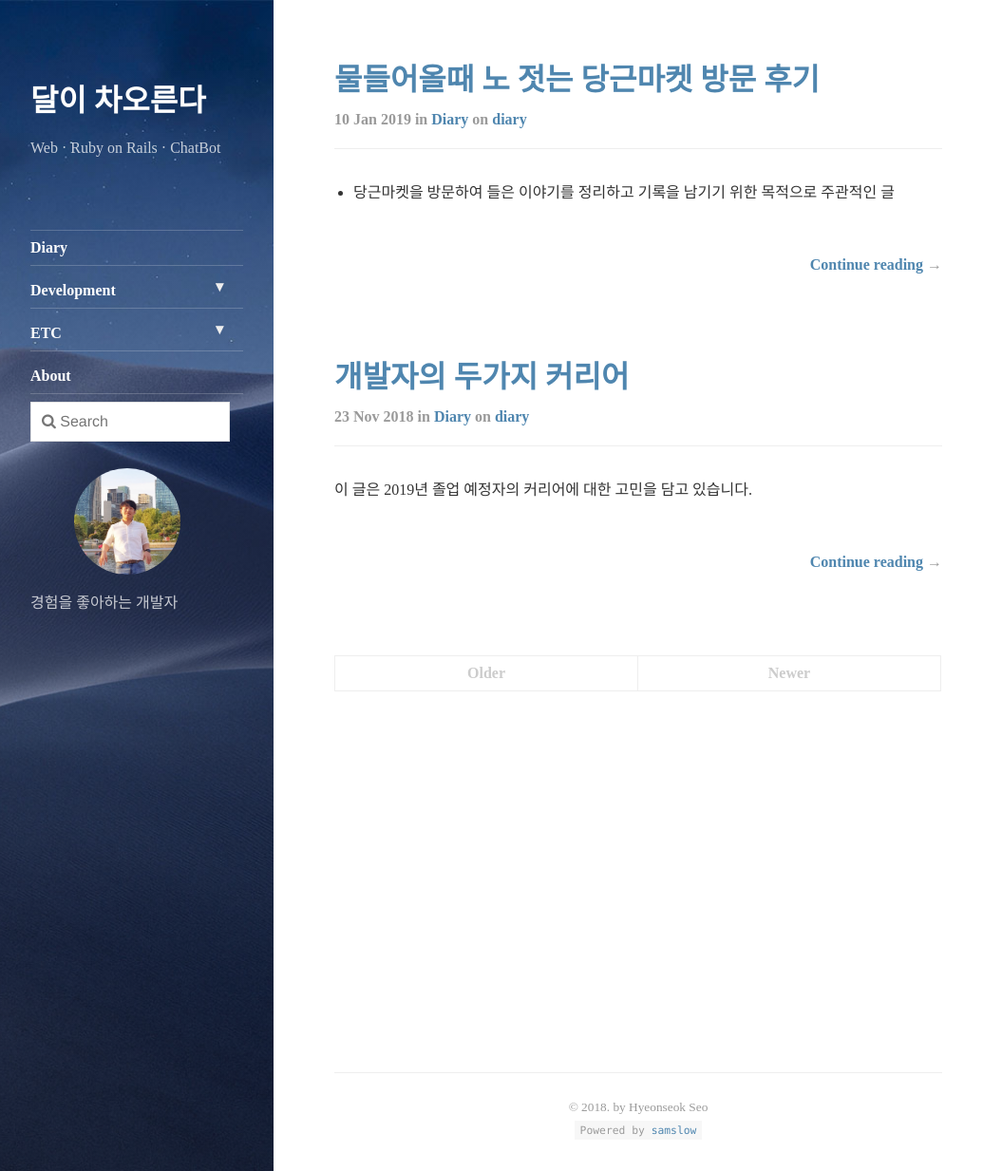
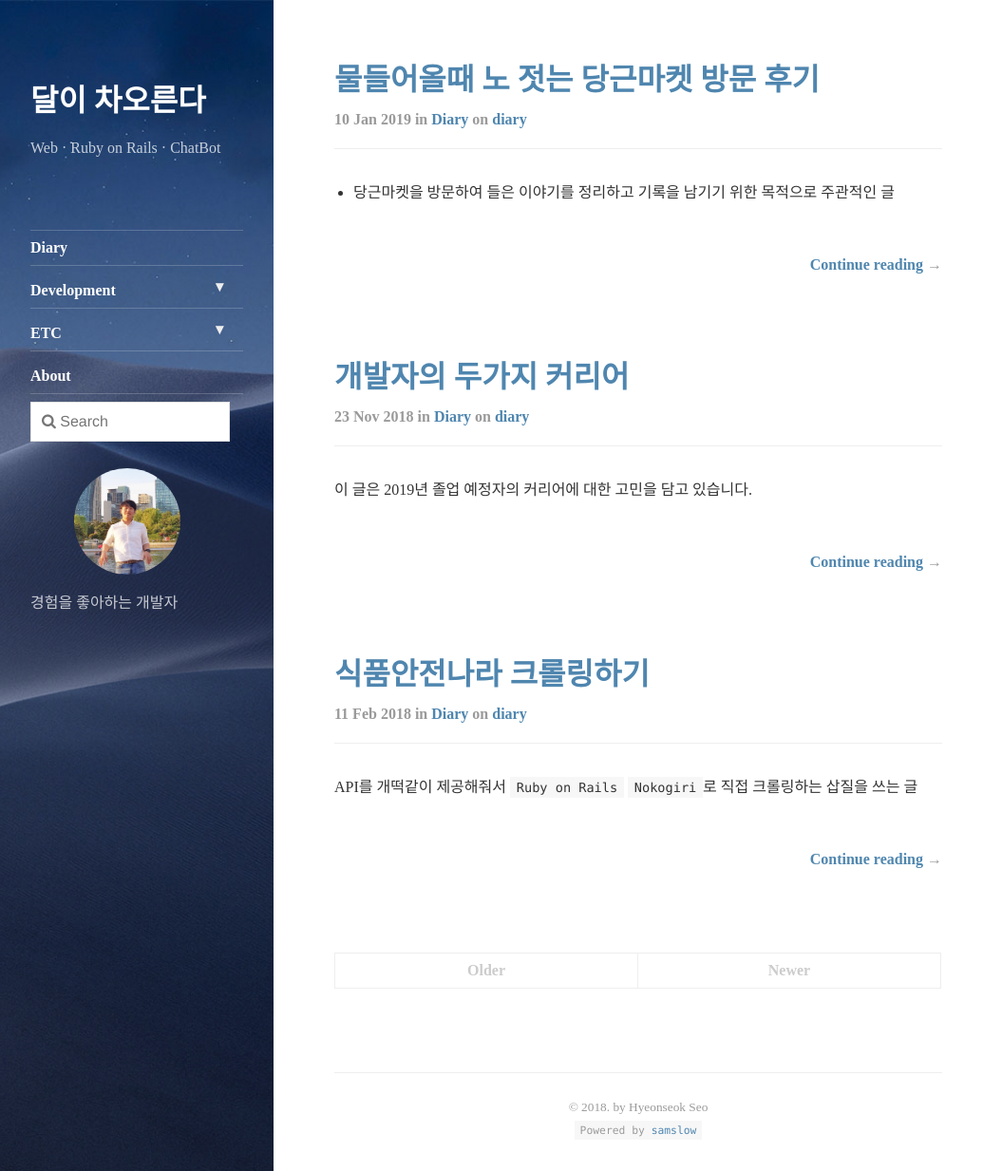
Before and after one commit to samslow/samslow.github.io, a Jekyll site: the page built from _featured_tags/diary-diary.md, in a window 1280 px wide and 1233 px high. Shown: the whole window at 95% size, without its empty margins (0-1055 px from the left). Built offline with Jekyll 4.4.1, drawn with Linux system fonts in a browser that asks for light colours; nearby versions of some CDN libraries; part of the change alters nothing that is shown.

Commit message:
식품안전나라 크롤링 가이드 업로드
Signed-off-by: samslow <shsvkdldj@likelion.org>

````diff
--- /dev/null
+++ b/_posts/2018-02-11-식품안전나라_크롤링_가이드.md
@@ -0,0 +1,219 @@
+---
+layout: post
+title:  "식품안전나라 크롤링하기"
+subtitle:   "식품안전나라 크롤링하기"
+categories: diary
+tags: diary
+comments: true
+---
+API를 개떡같이 제공해줘서 `Ruby on Rails` `Nokogiri`로 직접 크롤링하는 삽질을 쓰는 글
+
+# 식품안전나라 크롤링하기
+
+우리나라에서 식품정보를 얻을 수 있는 방법을 시도 해 본 개발자라면, [공공데이터포털](https://www.data.go.kr/)을 한번 쯤 들어 봤을 것이다.
+
+사용 용도에 따라 음식의 이름만 사용하기도 하고, 레시피를 쓰기도 하지만 필자는 영양소 정보가 필요했다.
+
+공공 API에서 제공해주는 정보는 `'탄수화물', '단백질', '지방'` 외의 기본 영양소 9종을 제공해준다.
+
+따라서 처음에 필자는 이 정보만을 사용했지만 팀원으로부터 `추가 영양소` 가 있는 곳을 찾았다는 제보를 받았다.
+
+하지만, 놀랍게도 그곳은 같은 DB를 사용하는 `식품안전나라` 였고, 아직도 왜 이곳만 영양소 정보가 더 있는지는 모른다.
+
+현재까지는 영양소정보를 34종까지 제공 해주는것을 봤다. (다른 음식엔 더 많은 영양소가 있을 수도 있다)
+
+<img src="/assets/post_img/image-20190211083747629.png" />
+
+필자의 서비스는 이런 영양소 정보가 많을수록 자세한 통계정보를 제공 해 줄 수 있기 때문에 해당 DB를 가져오려고 했으나
+
+어째서인지 API형태로는 기본 영양소 9종만 제공해주었고 위와같은 추가영양소는 상세페이지에서만 제공되었기 때문에
+
+해당 페이지들을 모두 크롤링 하는것을 시도했다.
+
+그 첫번째 시도로 크롤링 해야 할 URL을 분석했다.
+
+### URL분석
+
+- `간편검색 페이지` URL 간소화
+  - 기존버전
+    - `https://www.foodsafetykorea.go.kr/portal/healthyfoodlife/foodnutrient/simpleSearch.do?menu_no=&menu_grp=&code4=1&code2=&search_name=&page=245`
+    - 주소에 불필요한 키값이 너무 많고, 있다해도 실제 검색과는 독립적으로 존재하는 부분의 대한 정보이기에 아래와같이 간소화 할 수 있다.
+  - 간소화 버전
+    - `https://www.foodsafetykorea.go.kr/portal/healthyfoodlife/foodnutrient/simpleSearch.do?&page=245&code4=1`
+    - 추가적으로 3개의 탭을 이동하는 변수는`code4=[1,2,3]` 이다.
+    - 전체 변수를 6개에서 2개로 줄일 수 있다.
+- `음식 세부정보 페이지` URL 간소화
+  - 기존 버전
+    - `https://www.foodsafetykorea.go.kr/portal/healthyfoodlife/foodnutrient/searchDetail.do?menu_no=&menu_grp=MENU_NEW03&code4=1&code2=&search_name=&food_cd=100101000100000001&labor_cd=201&year2=2001&page=1`
+    - 세부정보 페이지는 변수가 하나만 잘못 전달해주어도 아예 결과가 뜨지 않기 때문에 더 세세하게 봐야한다.
+    - 위의 `간편검색 페이지` 와 마찬가지로 불필요한 변수를 제거한다.
+  - 간소화 버전
+    - `https://www.foodsafetykorea.go.kr/portal/healthyfoodlife/foodnutrient/searchDetail.do?food_cd=100101000100000001&labor_cd=201&year2=2001`
+    - 필요없는 키를 제거하고 실제 필요한 키값은 `food_cd`,`labor_cd`,`year2` 3가지
+    - 전체 변수를 9에서 3개로 줄일 수 있다.
+    - 이를 지금부터 `baseform` 이라고 한다.
+
+
+
+### 문제 정의
+
+1.  `간편검색 페이지`에서도 음식 별 최대 10가지 정보만을 제공 해주기 때문에  `음식 세부정보 페이지` 를 크롤링해야한다.
+
+2. 각 페이지의 데이터를 `간편검색 페이지` 에서 가져와서 모든 페이지를 한번씩 들어가서 영양소를 크롤링한다.
+
+3. 각 페이지의 `<a>` 태그는 아래와같이 되어있다.
+
+   <img src="/assets/post_img/image-20190211085007813.png" />
+
+
+
+
+
+### `간편검색 페이지`의 `<a>` 태그들의 `href` 속성 크롤링
+
+#### 문제인식
+
+* `<a href="javascript:goDetail('100106002100100002', '201', '2017');">`
+* `<a>` 태그의 `href` 속성이 일반적인 링크가 아니라 js function으로 인자를 넘긴다.
+* `baseForm`을 모두 활용하지 않고 3가지 정보만을 js function으로 주고있다.
+
+
+
+#### 시도 할 것
+
+1. 해당 attr받아서 인자를 추출할 수 있다면 `음식 세부정보 페이지 URL`  간소화폼에 넣을 수 있을 것 같다.
+2. 인자추출은 `('')` 을 기준으로 `,` 로 나누면 되지 않을까?
+3. 시도!
+
+
+
+#### 시도과정
+
+1. 아래는 Ruby on Rails 를 Nokogiri 를 사용하여 구현한 Controller 코드이다.
+
+   * ```ruby
+     def pull_cptfood
+         require 'open-uri'
+         (1..3).each do |tab|
+           (1..126).each do |page|
+             @doc = Nokogiri::HTML(open("https://www.foodsafetykorea.go.kr/portal/healthyfoodlife/foodnutrient/simpleSearch.do?&page=#{page}&code4=#{tab}"))
+             @foods = @doc.css('#tab1 th > a')
+             @foods.each do |x|
+               tit = x.text.strip
+               url = x['href']
+               @factors = url.split('(\'')[1].split(',').map {|x| x[/\d+/]}
+
+               @food_cd = @factors[0]
+               @labor_cd = @factors[1]
+               @year = @factors[2]
+
+               Cptfood.create(tab: tab, page: page, name: tit, food_cd: @food_cd, labor_cd: @labor_cd, year: @year)
+             end
+           end
+         end
+       end
+     ```
+
+2. 모든탭 > 모든 페이지 > 모든 음식 정보( 키의 3요소 ) 저장 성공!
+
+
+
+#### 시도 결과
+
+* 3개의 탭마다 최대 페이지수를 알아내 탭별로 크롤링 하였다. (위의 경우 1번째 탭은 126가지)
+
+* 나머지 2개의 탭도 위의 코드와 동일하고 최대 페이지수만 달라짐
+
+  크롤링 결과는 아래와 같다.
+
+  <img src="/assets/post_img/image-20190211090850674.png"/>
+
+
+
+#### (참고)goDetail함수 구성
+
+```javascript
+function goDetail(food_cd, labor_cd, year2) {
+
+		fn_addRequiredClassForId('menu_no');
+		fn_addRequiredClassForId('menu_grp');
+
+		fn_addRequiredClassForId('code4');
+		fn_addRequiredClassForId('code2');
+		fn_addRequiredClassForId('search_name');
+		fn_addRequiredClassForId('food_cd');
+		fn_addRequiredClassForId('labor_cd');
+		fn_addRequiredClassForId('year2');
+		fn_addRequiredClassForId('page');
+
+		fn_removeFormInputElementsForId('baseForm');
+
+		$('#food_cd').val(food_cd);
+		$('#labor_cd').val(labor_cd);
+		$('#year2').val(year2);
+
+		//$('#search_name').val(encodeURI($('#search_name').val()));
+
+		document.baseForm.target = "_self";
+		document.baseForm.method = "get";
+		document.baseForm.action = "searchDetail.do?menu_grp=MENU_NEW03&menu_no=2805";
+		document.baseForm.submit();
+	}
+```
+
+
+
+### `음식 세부정보 페이지` 의 각 영양소 크롤링
+
+<img src="/assets/post_img/image-20190211091323857.png" />
+
+페이지 구성은 위와 같다.
+
+`식품 안전 나라` 의 정보는 어쩔땐 모든 영양소가 `N/A`로 표기되어 있음에도 행이 존재하기도 하고
+
+어쩔때는 정보가 없으면 행 자체가 없기도 하여 일관성이 없다. ~~역시 이럴땐 개발자가 고생해야지!~~
+
+위의 이유로 여기서는 저장된 주소값 3요소를 가지고 세부 페이지에 들어가 이터레이터로 모든 행을 담아 DB에 저장하면 된다.
+
+```ruby
+def cptfoodInfo
+    require 'open-uri'
+
+    Cptfood.all.each do |f|
+        @doc = Nokogiri::HTML(open("https://www.foodsafetykorea.go.kr/portal/healthyfoodlife/foodnutrient/searchDetail.do?food_cd=#{f.food_cd}&labor_cd=#{f.labor_cd}&year2=#{f.year}"))
+
+        @rows = @doc.css('article > table > tbody > tr')
+        @rows.each do |r|
+            @cols = r.search('td')
+            InfoCptfood.create(
+                name: f.name,
+                year: f.year,
+                num: @cols[0].text,
+                fact_id: @cols[1].text,
+                short: @cols[2].text,
+                fact_name: @cols[3].text,
+                content: @cols[4].text.strip().to_f,
+                unit: @cols[5].text
+                )
+        end
+    end
+end
+```
+
+
+
+위의 코드로 세부정보 페이지의 모든 영양소까지 크롤링이 가능하고 [CSV로 추출](https://samslow.me/development/2018/12/09/Dialog-Flow%EC%97%90-csv-%EB%84%A3%EA%B8%B0/)하여 필요한 곳에 전달해주면 된다.
+
+다만, 여기서 사소한 문제가 있는데 가끔씩 `음식 세부정보 페이지`  `음식이름` 속에 `\n` 심볼이 끼어들어가 있는 곳이 있어
+
+CSV로 추출하게되면 말썽을 일으키는 데이터가 발견되는데 잊지말고 잘 처리하여 전달받는 사람이 정상적으로 데이터를 볼 수 있도록 하자.
+
+
+
+### 후기
+
+이런식의 이중 구조 크롤링은 처음이라 잘 모르기도 하고, 사실 더 간단하게 할 수 있는 방법이 있을텐데
+
+필자는 테이블을 2개를 만들어 따로따로 작업을 해주었다.
+
+그래도 다른 누군가가 보기 편하도록 기능이 원자단위로 되니 유익한 글이 될것으로 본다.
````
Also changed, not shown: _posts/2019-02-04-JS Integer Validation.md (+1 -1 lines), assets/post_img/image-20190211083747629.png (added), assets/post_img/image-20190211085007813.png (added), assets/post_img/image-20190211090850674.png (added), assets/post_img/image-20190211091323857.png (added).
